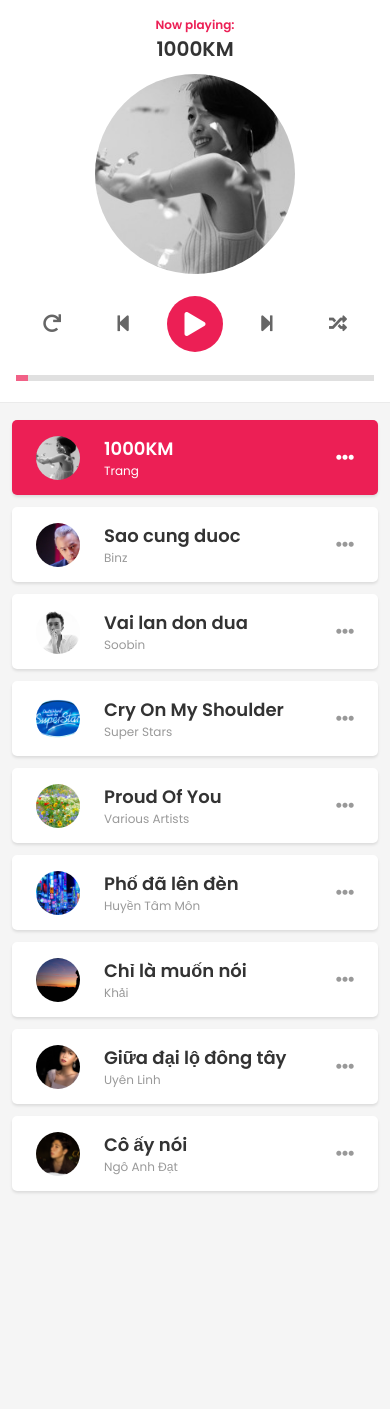
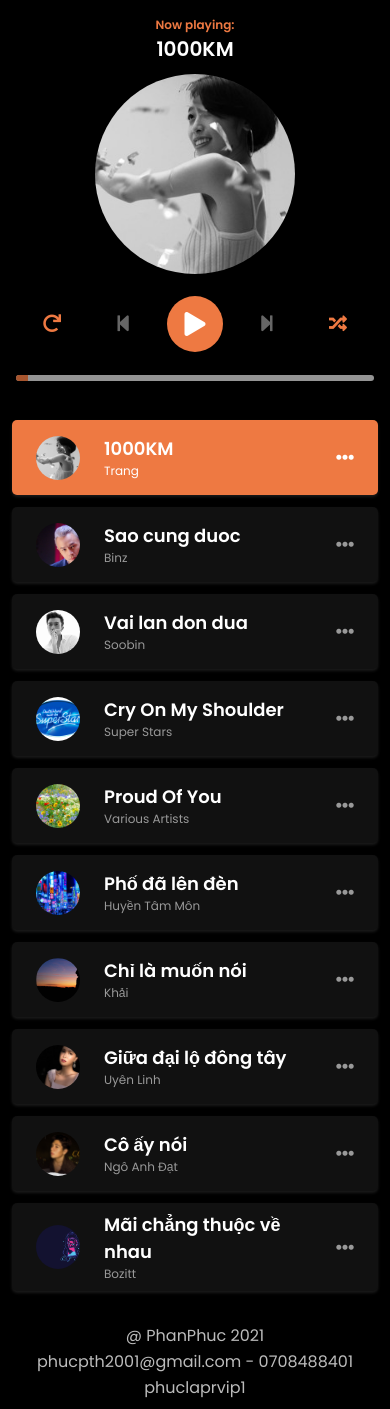
Before and after one commit to phanphuc2210/PhucMP3, a plain HTML site: page index.html in a window 390 px wide. Before the commit the page ends 1215 px from the top, so only its background shows below. Drawn offline with Linux system fonts and the light colour scheme.

Commit message:
second commit

```diff
--- a/CSS/style.css
+++ b/CSS/style.css
@@ -1,6 +1,7 @@
 :root {
-    --primary-color: #ec1f55;
-    --text-color: #333;
+    /* --primary-color: #ec1f55; */
+    --primary-color: #EE7942;
+    --text-color: #fff;
 }
 
 * {
@@ -10,7 +11,7 @@
 }
 
 body {
-    background-color: #f5f5f5;
+    background-color: #000;
 }
 
 html {
@@ -38,12 +39,12 @@ html {
 
 .dashboard {
     padding: 16px 16px 14px;
-    background-color: #fff;
+    background-color: #000;
     position: fixed;
     top: 0;
     width: 100%;
     max-width: 480px;
-    border-bottom: 1px solid #ebebeb;
+    /* border-bottom: 1px solid #ebebeb; */
 }
 
 /* HEADER */
@@ -110,6 +111,8 @@ header h2 {
 
 .progress {
     width: 100%;
+    border-radius: 5px;
+    overflow: hidden;
     -webkit-appearance: none;
     height: 6px;
     background: #d3d3d3;
@@ -132,16 +135,17 @@ header h2 {
 .playlist {
     margin-top: 408px;
     padding: 12px;
+    background-color: #000;
 }
 
 .song {
     display: flex;
     align-items: center;
     margin-bottom: 12px;
-    background-color: #fff;
+    background-color: #111;
     padding: 8px 16px;
     border-radius: 5px;
-    box-shadow: 0 2px 3px rgba(0, 0, 0, 0.1);
+    box-shadow: 0 2px 3px rgba(255,255,255,0.1);
 }
 
 .song.active {
@@ -186,3 +190,10 @@ header h2 {
     color: #999;
     font-size: 18px;
 }
+
+.footer {
+    color: #bbb;
+    padding: 8px 0;
+    text-align: center;
+    line-height: 26px;
+}
--- a/JS/script.js
+++ b/JS/script.js
@@ -1,6 +1,7 @@
 const $ = document.querySelector.bind(document)
 const $$ = document.querySelectorAll.bind(document)
 
+const PLAYER_STORAGE_KEY = 'PHANPHUC'
 
 const player = $('.player')
 const cd = $('.cd')
@@ -13,12 +14,14 @@ const prevBtn = $('.btn-prev')
 const nextBtn = $('.btn-next')
 const randomBtn = $('.btn-random')
 const repeatBtn = $('.btn-repeat')
+const playlist = $('.playlist')
 
 const app = {
     currentIndex: 0,
     isPlaying: false,
     isRandom: false,
     isRepeat: false,
+    config: JSON.parse(localStorage.getItem(PLAYER_STORAGE_KEY)) || {},
     songs: [
         {
             name: '1000KM',
@@ -73,13 +76,24 @@ const app = {
             singer: 'Ngô Anh Đạt',
             path: './Media/Co Ay Noi Lofi Version_ - Ngo Anh Dat_ F.mp3',
             image: './Media/ngoanhdat.jpg'
+        },
+        {
+            name: 'Mãi chẳng thuộc về nhau',
+            singer: 'Bozitt',
+            path: './Media/MaiChangThuocVeNhauLofiVersion-BozittFreakD-6668232_hq.mp3',
+            image: './Media/maichangthuocvenhau.png'
         }
     ],
+
+    setConfig(key, value) {
+        this.config[key] = value
+        localStorage.setItem(PLAYER_STORAGE_KEY, JSON.stringify(this.config))
+    },
 
     render() {
         const htmls = this.songs.map((song, index)=> {
             return `
-            <div class="song ${index === this.currentIndex ? 'active' : ''}">
+            <div class="song ${index === this.currentIndex ? 'active' : ''}" data-index="${index}">
             <div class="thumb"
                 style="background-image: url('${song.image}')">
             </div>
@@ -93,7 +107,7 @@ const app = {
         </div>
             `
         })
-        $('.playlist').innerHTML = htmls.join('')
+        playlist.innerHTML = htmls.join('')
     },
 
     defineProperties() {
@@ -197,12 +211,14 @@ const app = {
         // xử lý bật / tắt random song
         randomBtn.onclick = function() {
             app.isRandom = !app.isRandom
+            app.setConfig('isRandom', app.isRandom)
             this.classList.toggle('active', app.isRandom)
         }
 
         // xử lý lặp lại một song
         repeatBtn.onclick = function() {
             app.isRepeat = !app.isRepeat
+            app.setConfig('isRepeat', app.isRepeat)
             this.classList.toggle('active', app.isRepeat)
         }
 
@@ -216,6 +232,23 @@ const app = {
             }
         }
 
+        // Lắng nghe hành vi click vào playlist
+        playlist.onclick = function(e) {
+            const songNode = e.target.closest('.song:not(.active)')
+            if(songNode || e.target.closest('.option')){
+
+                // Xử lý khi click vào song
+                if(songNode){
+                    app.currentIndex = Number(songNode.dataset.index)
+                    app.loadCurrentSong()
+                    app.render()
+                    audio.play()
+                }
+
+                // Xử lý khi click vào song option
+
+            }
+        }
     },
 
     scrollToActiveSong() {
@@ -234,6 +267,11 @@ const app = {
         audio.src = this.currentSong.path
 
         console.log(heading,cdThumb,audio)
+    },
+
+    loadConfig() {
+        this.isRandom = this.config.isRandom
+        this.isRepeat = this.config.isRepeat
     },
 
     nextSong() {
@@ -263,6 +301,9 @@ const app = {
     },
 
     start() {
+        // gắn cấu hình từ config vào ứng dụng
+        this.loadConfig()
+
         // định nghĩa các thuộc tính cho object
         this.defineProperties()
 
@@ -274,6 +315,10 @@ const app = {
 
         // render playlist
         this.render()
+
+        // hiển thị trạng thái ban đầu của button repeat && random
+        randomBtn.classList.toggle('active', this.isRandom)
+        repeatBtn.classList.toggle('active', this.isRepeat)
     }
 
 }
--- a/index.html
+++ b/index.html
@@ -5,7 +5,8 @@
     <meta charset="UTF-8">
     <meta http-equiv="X-UA-Compatible" content="IE=edge">
     <meta name="viewport" content="width=device-width, initial-scale=1.0">
-    <title>Music player</title>
+    <title>PpMp3</title>
+    <link rel="shortcut icon" href="./Media/LOGO_CLICK-01.ico" type="image/x-icon">
     <link rel="stylesheet" href="https://cdnjs.cloudflare.com/ajax/libs/font-awesome/5.15.2/css/all.min.css"
         integrity="sha512-HK5fgLBL+xu6dm/Ii3z4xhlSUyZgTT9tuc/hSrtw6uzJOvgRr2a9jyxxT1ely+B+xFAmJKVSTbpM/CuL7qxO8w=="
         crossorigin="anonymous" />
@@ -61,7 +62,14 @@
 
 
         </div>
+
+        <div class="footer">
+            <p>@ PhanPhuc 2021</p>
+            <p>phucpth2001@gmail.com - 0708488401</p>
+            <p>phuclaprvip1</p>
+        </div>
     </div>
+
 
     <!-- Design from: https://static.collectui.com/shots/3671744/musicloud-revolutionary-app-for-music-streaming-large -->
 
```
Also changed, not shown: Media/LOGO_CLICK-01.ico (added), Media/maichangthuocvenhau.png (added), 1 other file.
